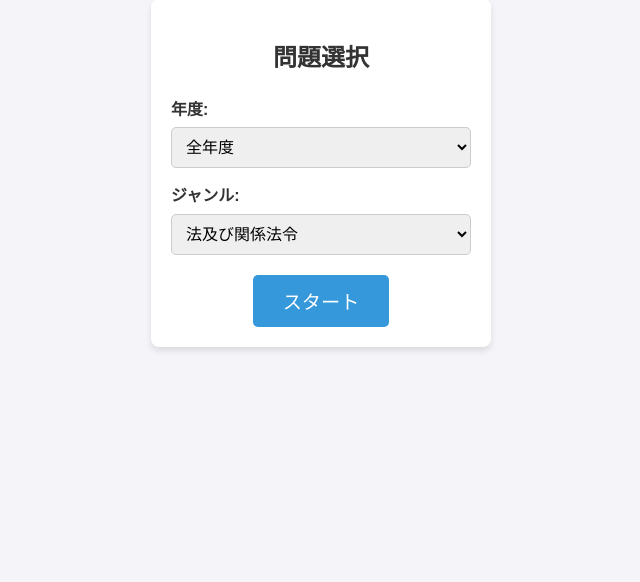
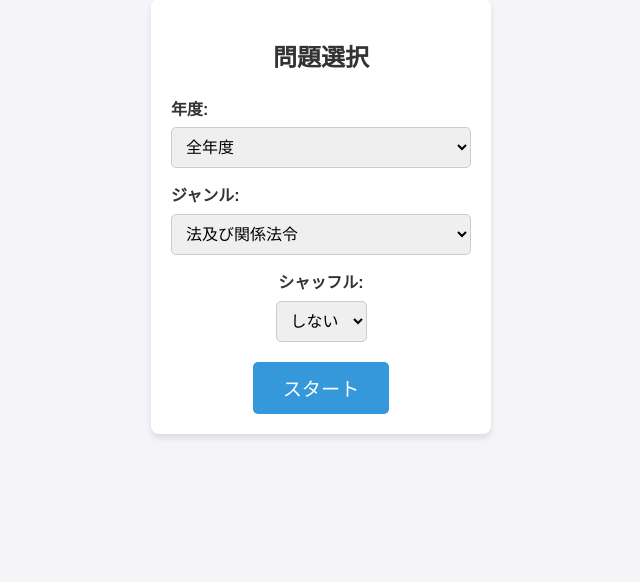
Before and after one commit to 5a1t0/kashikin-master, a Flask app: page / in a window 1280 px wide. Shown: the part 156-738 px from the top of the page, without its empty margins (319-959 px from the left). Run offline with Flask 3, Linux system fonts and the light colour scheme; data comes from the database, SQL or seed files in the repository.

Commit message:
Add year display, accuracy calculation fix, and shuffle option

```diff
--- a/app.py
+++ b/app.py
@@ -149,6 +149,7 @@ def get_quiz():
     data = request.json
     year = data.get('year')
     genre = data.get('genre')
+    shuffle = data.get('shuffle', False)  # New parameter for shuffle
 
     conn = get_db_connection()
 
@@ -164,15 +165,18 @@ def get_quiz():
     if questions_db:
         for q in questions_db:
             q_dict = dict(q)
-            # XSS 対策: サーバ側でまず HTML エスケープし、その後改行のみ <br> に変換して安全にレンダリング
+            # Add 'year' to the quiz data
+            q_dict['year'] = q['year']
+            # Escape HTML and convert newlines to <br>
             safe_question = html.escape(q_dict.get('question', ''))
             safe_commentary = html.escape(q_dict.get('commentary', ''))
             q_dict['question'] = safe_question.replace('\n', '<br>')
             q_dict['commentary'] = safe_commentary.replace('\n', '<br>')
             selected_quizzes.append(q_dict)
 
-    # ランダム出題（シャッフル）
-    random.shuffle(selected_quizzes)
+    # Shuffle quizzes if the shuffle option is enabled
+    if shuffle:
+        random.shuffle(selected_quizzes)
 
     if not selected_quizzes:
         return jsonify({"error": "指定された条件に一致する問題が見つかりません。"})
--- a/static/script.js
+++ b/static/script.js
@@ -95,11 +95,12 @@ function displayQuiz() {
     if (currentQuizIndex < totalQuizzes) {
         const quiz = quizzes[currentQuizIndex];
 
-        // 問題文と進捗バーの更新
+        // Update accuracy rate and progress bar
         updateAccuracyRate();
         updateProgressBar(currentQuizIndex, totalQuizzes);
 
-        quizQuestionNumber.textContent = `第${currentQuizIndex + 1}問 / ${totalQuizzes}問`;
+        // Display question number and year
+        quizQuestionNumber.textContent = `第${currentQuizIndex + 1}問 / ${totalQuizzes}問 (${quiz.year})`;
         quizQuestion.innerHTML = quiz.question;
 
         quizButtons.innerHTML = '';
@@ -108,13 +109,13 @@ function displayQuiz() {
             const button = document.createElement('button');
             button.textContent = option;
             button.classList.add('quiz-button');
-            // クリック時にボタン自体を渡す
+            // Pass the button itself on click
             button.addEventListener('click', () => checkAnswer(option, button));
             quizButtons.appendChild(button);
         });
 
         quizResult.classList.add('hidden');
-        quizResult.classList.remove('correct-box', 'incorrect-box'); // 前回の枠線をリセット
+        quizResult.classList.remove('correct-box', 'incorrect-box'); // Reset previous result styles
     } else {
         finishQuiz();
     }
@@ -122,9 +123,8 @@ function displayQuiz() {
 
 // 正答率を更新する関数
 function updateAccuracyRate() {
-    // 回答済みの問題数を分母に使用
-    // 現在の問題が表示中かつ解答済み（quizResult が表示されている）なら +1
-    const answeredCount = currentQuizIndex + (quizResult && !quizResult.classList.contains('hidden') ? 1 : 0);
+    // Exclude the current question from the accuracy calculation
+    const answeredCount = currentQuizIndex; // Only count answered questions
     if (answeredCount > 0) {
         const accuracy = (correctAnswers / answeredCount) * 100;
         quizAccuracyRate.textContent = `正答率: ${accuracy.toFixed(1)}% (${correctAnswers}/${answeredCount}問)`;
--- a/templates/index.html
+++ b/templates/index.html
@@ -31,6 +31,13 @@
                     {% endfor %}
                 </select>
             </div>
+            <div>
+                <label for="shuffle">シャッフル:</label>
+                <select id="shuffle">
+                    <option value="true">する</option>
+                    <option value="false" selected>しない</option>
+                </select>
+            </div>
         </div>
         <button id="start-button">スタート</button>
     </main>
```
